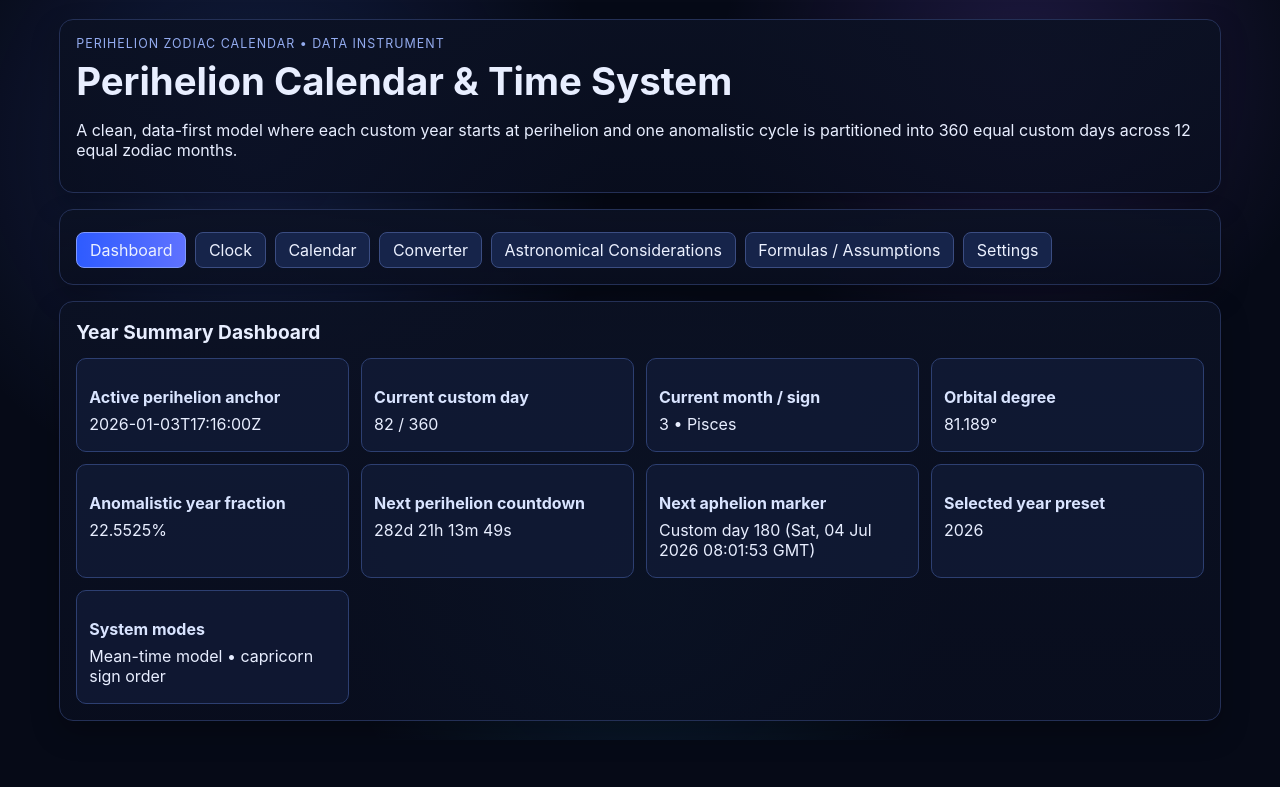
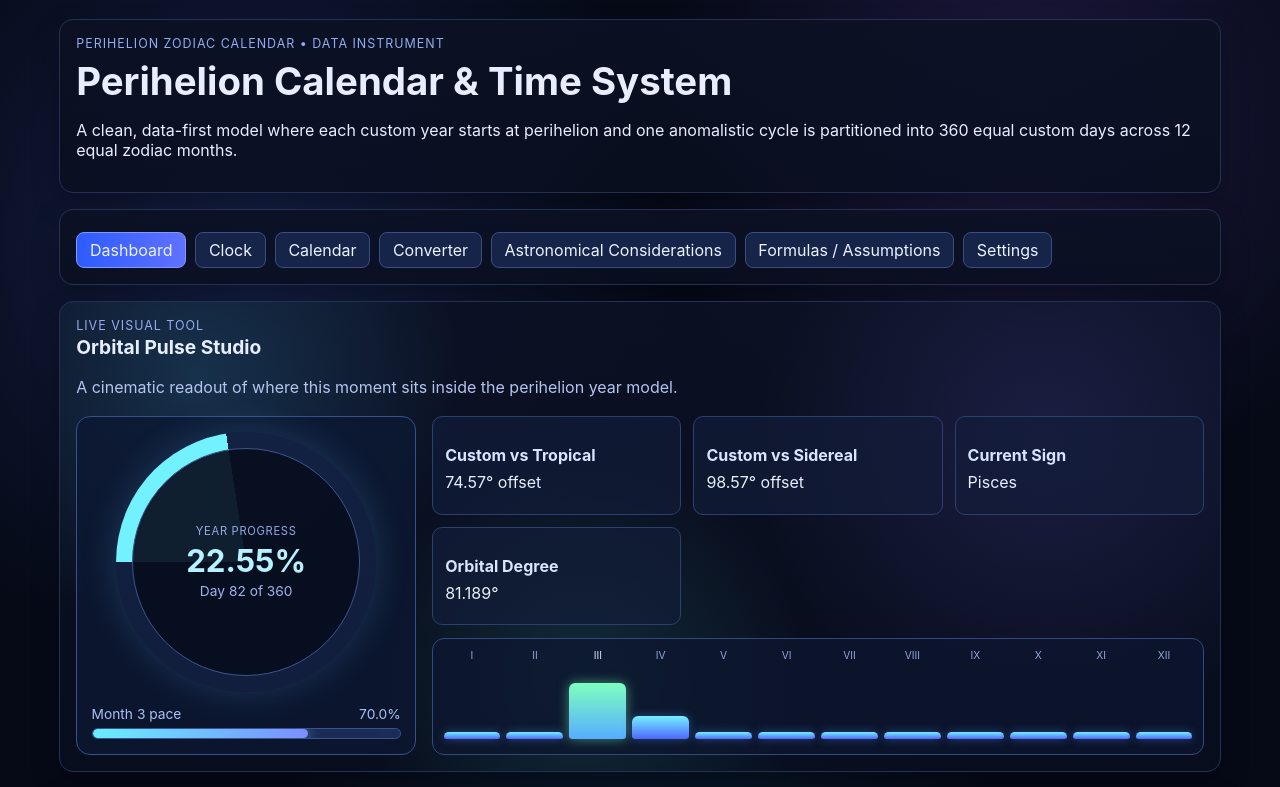
Before and after one commit to WordsofCreation/Perihelion-Zodiac-Calendar, a React (Vite) app: page / in a window 1280 px wide. Shown: the top 787 px of the page. Built offline with nearby package versions, Linux system fonts and the light colour scheme.

Commit message:
Add Orbital Pulse Studio visualization to dashboard

```diff
--- /dev/null
+++ b/src/components/DataPulseStudio.tsx
@@ -0,0 +1,92 @@
+import type { AstronomySnapshot } from '../lib/astronomy/types';
+
+interface DataPulseStudioProps {
+  snapshot: AstronomySnapshot;
+}
+
+const MONTH_LABELS = ['I', 'II', 'III', 'IV', 'V', 'VI', 'VII', 'VIII', 'IX', 'X', 'XI', 'XII'];
+
+function clampPercent(value: number) {
+  return Math.max(0, Math.min(100, value));
+}
+
+export function DataPulseStudio({ snapshot }: DataPulseStudioProps) {
+  const yearProgress = clampPercent(snapshot.custom.fractionElapsed * 100);
+  const dayProgress = clampPercent(((snapshot.custom.dayOfMonth - 1) / 30) * 100);
+  const monthIntensity = Array.from({ length: 12 }, (_, index) => {
+    const monthStart = index * 30;
+    const distance = Math.abs(snapshot.custom.degree - (monthStart + 15));
+    const wrappedDistance = Math.min(distance, 360 - distance);
+    return clampPercent(100 - wrappedDistance * 2.8);
+  });
+
+  return (
+    <section className="panel data-pulse-studio">
+      <div className="data-pulse-header">
+        <p className="eyebrow">Live visual tool</p>
+        <h2>Orbital Pulse Studio</h2>
+        <p className="page-intro">A cinematic readout of where this moment sits inside the perihelion year model.</p>
+      </div>
+
+      <div className="data-pulse-grid">
+        <article className="pulse-core">
+          <div
+            className="pulse-ring"
+            style={{
+              background: `conic-gradient(from -90deg, #72f1ff 0 ${yearProgress}%, rgba(29, 47, 92, 0.35) ${yearProgress}% 100%)`
+            }}
+            aria-label="Perihelion year completion ring"
+          >
+            <div className="pulse-ring-inner">
+              <small>Year progress</small>
+              <strong>{yearProgress.toFixed(2)}%</strong>
+              <span>Day {snapshot.custom.dayOfYear} of 360</span>
+            </div>
+          </div>
+
+          <div className="pulse-track-wrap">
+            <div className="pulse-track-labels">
+              <span>Month {snapshot.custom.month} pace</span>
+              <span>{dayProgress.toFixed(1)}%</span>
+            </div>
+            <div className="pulse-track">
+              <div className="pulse-track-fill" style={{ width: `${dayProgress}%` }} />
+            </div>
+          </div>
+        </article>
+
+        <article className="pulse-details">
+          <div className="comparison-grid">
+            <div className="comparison-card">
+              <h3>Custom vs Tropical</h3>
+              <p>{snapshot.offsets.customVsTropicalDeg.toFixed(2)}° offset</p>
+            </div>
+            <div className="comparison-card">
+              <h3>Custom vs Sidereal</h3>
+              <p>{snapshot.offsets.customVsSiderealDeg.toFixed(2)}° offset</p>
+            </div>
+            <div className="comparison-card">
+              <h3>Current Sign</h3>
+              <p>{snapshot.custom.sign}</p>
+            </div>
+            <div className="comparison-card">
+              <h3>Orbital Degree</h3>
+              <p>{snapshot.custom.degree.toFixed(3)}°</p>
+            </div>
+          </div>
+
+          <div className="month-intensity-map" role="img" aria-label="Monthly intensity map">
+            {monthIntensity.map((intensity, index) => (
+              <div key={MONTH_LABELS[index]} className={`month-intensity-cell ${snapshot.custom.month === index + 1 ? 'active' : ''}`}>
+                <span>{MONTH_LABELS[index]}</span>
+                <div className="month-intensity-bar">
+                  <div style={{ height: `${Math.max(10, intensity)}%` }} />
+                </div>
+              </div>
+            ))}
+          </div>
+        </article>
+      </div>
+    </section>
+  );
+}
--- a/src/pages/InstrumentPage.tsx
+++ b/src/pages/InstrumentPage.tsx
@@ -1,4 +1,5 @@
 import { useEffect, useMemo, useState } from 'react';
+import { DataPulseStudio } from '../components/DataPulseStudio';
 import { DEFAULT_PRESET_YEAR, PERIHELION_PRESETS, findPresetByYear } from '../data/perihelion/anchors';
 import { ARIES_START_EXPERIMENTAL_ORDER, DEFAULT_CUSTOM_ZODIAC_ORDER } from '../data/zodiac/equalSigns';
 import {
@@ -189,6 +190,8 @@ export default function InstrumentPage() {
       </section>
 
       {tab === 'dashboard' && (
+        <>
+          <DataPulseStudio snapshot={snapshot} />
           <section className="panel">
             <h2>Year Summary Dashboard</h2>
             <div className="comparison-grid">
@@ -203,6 +206,7 @@ export default function InstrumentPage() {
               <article className="comparison-card"><h3>System modes</h3><p>Mean-time model • {signMode} sign order</p></article>
             </div>
           </section>
+        </>
       )}
 
       {tab === 'clock' && (
--- a/src/styles.css
+++ b/src/styles.css
@@ -639,3 +639,165 @@ button,
 .month-day-cell h3 {
   margin-bottom: 0.25rem;
 }
+
+.data-pulse-studio {
+  overflow: hidden;
+  position: relative;
+}
+
+.data-pulse-studio::before {
+  content: '';
+  position: absolute;
+  inset: 0;
+  background:
+    radial-gradient(circle at 12% 16%, rgba(76, 191, 255, 0.18), transparent 24%),
+    radial-gradient(circle at 85% 30%, rgba(129, 107, 255, 0.15), transparent 28%),
+    radial-gradient(circle at 45% 80%, rgba(76, 255, 219, 0.12), transparent 30%);
+  pointer-events: none;
+}
+
+.data-pulse-header,
+.data-pulse-grid {
+  position: relative;
+  z-index: 1;
+}
+
+.data-pulse-grid {
+  display: grid;
+  grid-template-columns: minmax(260px, 340px) 1fr;
+  gap: 1rem;
+}
+
+.pulse-core {
+  border: 1px solid #35518f;
+  border-radius: 14px;
+  background: rgba(12, 24, 50, 0.78);
+  padding: 0.9rem;
+  display: grid;
+  gap: 0.9rem;
+}
+
+.pulse-ring {
+  width: min(68vw, 260px);
+  aspect-ratio: 1;
+  border-radius: 50%;
+  padding: 16px;
+  margin: 0 auto;
+  box-shadow: 0 0 36px rgba(93, 192, 255, 0.2);
+}
+
+.pulse-ring-inner {
+  width: 100%;
+  height: 100%;
+  border-radius: 50%;
+  border: 1px solid #3b548f;
+  background: rgba(7, 14, 30, 0.92);
+  display: grid;
+  place-content: center;
+  text-align: center;
+  gap: 0.2rem;
+}
+
+.pulse-ring-inner small {
+  color: #93a9e5;
+  text-transform: uppercase;
+  letter-spacing: 0.06em;
+  font-size: 0.7rem;
+}
+
+.pulse-ring-inner strong {
+  font-size: clamp(1.3rem, 3vw, 1.95rem);
+  color: #b6f2ff;
+}
+
+.pulse-ring-inner span {
+  color: #9fb4eb;
+  font-size: 0.86rem;
+}
+
+.pulse-track-wrap {
+  display: grid;
+  gap: 0.4rem;
+}
+
+.pulse-track-labels {
+  display: flex;
+  justify-content: space-between;
+  color: #aac0f4;
+  font-size: 0.86rem;
+}
+
+.pulse-track {
+  border-radius: 999px;
+  background: rgba(44, 67, 125, 0.5);
+  border: 1px solid #385490;
+  height: 11px;
+  overflow: hidden;
+}
+
+.pulse-track-fill {
+  height: 100%;
+  border-radius: inherit;
+  background: linear-gradient(90deg, #69efff, #7a8fff);
+  box-shadow: 0 0 12px rgba(108, 238, 255, 0.62);
+}
+
+.pulse-details {
+  display: grid;
+  gap: 0.8rem;
+}
+
+.month-intensity-map {
+  border: 1px solid #314884;
+  border-radius: 12px;
+  background: rgba(13, 22, 47, 0.75);
+  padding: 0.65rem;
+  display: grid;
+  grid-template-columns: repeat(12, minmax(20px, 1fr));
+  gap: 0.38rem;
+}
+
+.month-intensity-cell {
+  display: grid;
+  gap: 0.3rem;
+  justify-items: center;
+}
+
+.month-intensity-cell span {
+  font-size: 0.64rem;
+  color: #91a5dc;
+}
+
+.month-intensity-bar {
+  width: 100%;
+  height: 68px;
+  display: flex;
+  align-items: flex-end;
+}
+
+.month-intensity-bar div {
+  width: 100%;
+  border-radius: 6px 6px 3px 3px;
+  background: linear-gradient(180deg, #74f0ff, #4f67ff);
+  box-shadow: 0 0 10px rgba(88, 145, 255, 0.4);
+  transition: height 420ms ease;
+}
+
+.month-intensity-cell.active span {
+  color: #d6e3ff;
+}
+
+.month-intensity-cell.active .month-intensity-bar div {
+  background: linear-gradient(180deg, #7dffc0, #57adff);
+  box-shadow: 0 0 12px rgba(120, 255, 196, 0.5);
+}
+
+@media (max-width: 900px) {
+  .data-pulse-grid {
+    grid-template-columns: 1fr;
+  }
+
+  .pulse-core {
+    justify-items: center;
+  }
+}
```
Lines whose indentation alone changed are shown as unchanged.
